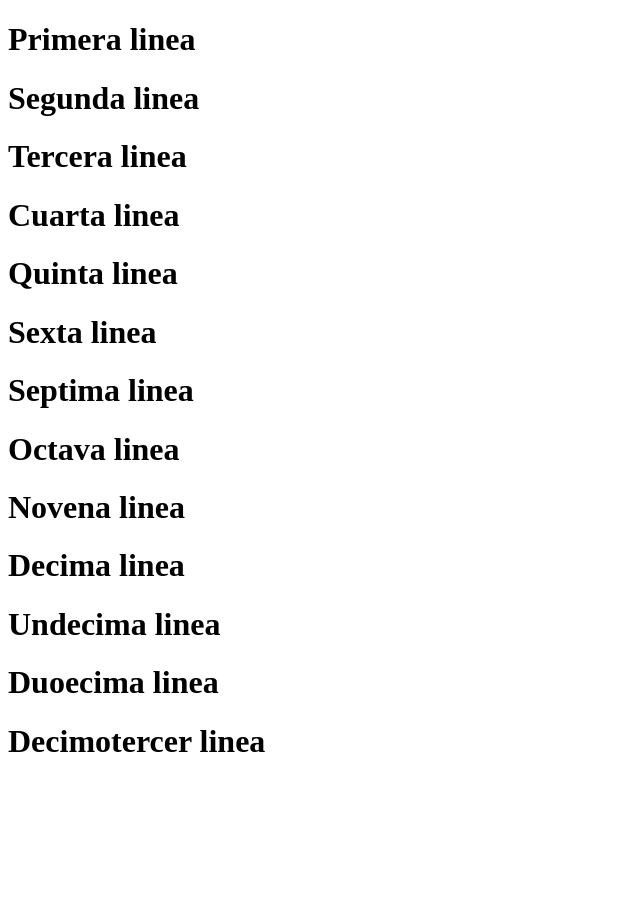
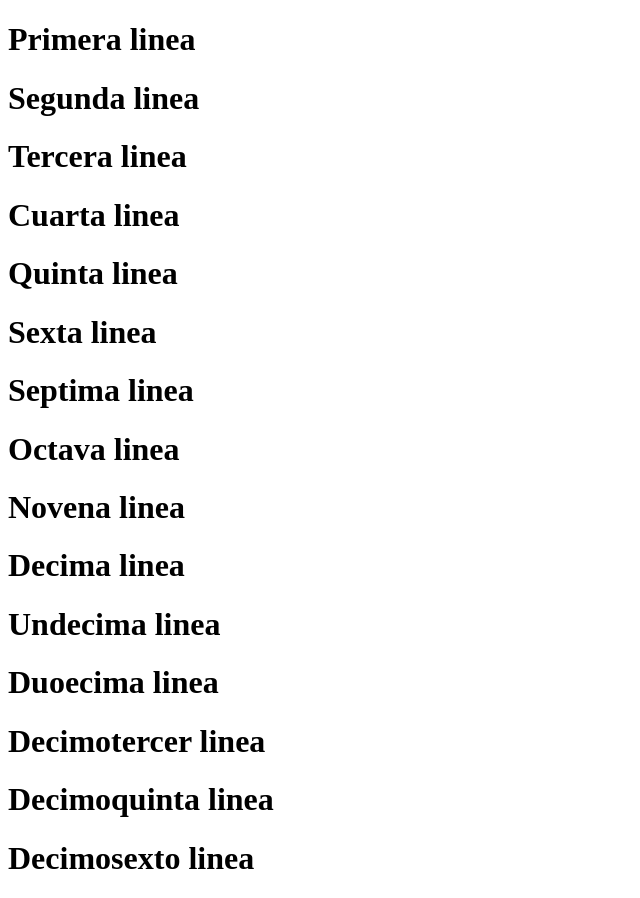
Before and after one commit to adrianjms0302/pagina_taller_buenas_practicas, a plain HTML site: page index.html in a window 1280 px wide. Shown: the whole page, without its empty margins (0-640 px from the left). Before the commit the page ends 800 px from the top, so only its background shows below. Drawn offline with Linux system fonts and the light colour scheme.

Commit message:
Decimoquinto commit

```diff
--- a/index.html
+++ b/index.html
@@ -19,5 +19,7 @@
     <h1>Undecima linea</h1>
     <h1>Duoecima linea</h1>
     <h1>Decimotercer linea</h1>
+    <h1>Decimoquinta linea</h1>
+    <h1>Decimosexto linea</h1>
 </body>
 </html>
```
